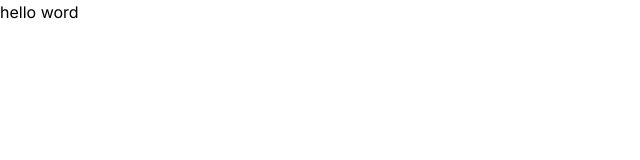
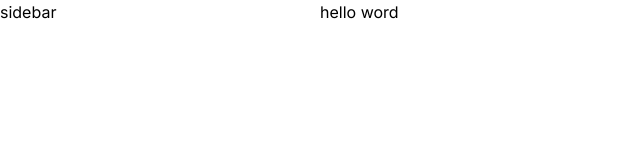
Before and after one commit to carlosrobertodevops/tailwind-next, a Next.js app: page / in a window 1280 px wide. Shown: the top 160 px of the page, without its empty margins (0-640 px from the left). Built offline with nearby package versions, Linux system fonts and the light colour scheme.

Commit message:
Estrutura do Layout

```diff
--- a/src/app/layout.tsx
+++ b/src/app/layout.tsx
@@ -11,18 +11,16 @@ export const metadata: Metadata = {
 
 export default function RootLayout({
   children,
-}: Readonly<{
+}: {
   children: React.ReactNode
-}>) {
+}) {
   return (
     <html lang="en">
       <body className={inter.className}>
-        <div className="min-h-screen">
-          <aside></aside>
-          <main>
-            {children}
-          </main>
-          </div>
+        <div className="grid min-h-screen grid-cols-app">
+          <aside>sidebar</aside>
+          <main>{children}</main>
+        </div>
       </body>
     </html>
   )
--- a/tailwind.config.js
+++ b/tailwind.config.js
@@ -1,20 +1,20 @@
-/** @type {import('tailwindcss').Config}*/
+/** @type {import('tailwindcss').Config} */
 
 module.exports = {
-  content: [
-    "./src//**/*.tsx",
-  ],
-  exports: {darkMode: 'selector'},
+  content: ['./src/**/*.tsx'],
   theme: {
     extend: {
+      gridTemplateColumns: {
+        app: 'minmax(18rem, 20rem) 1fr',
+      },
+
       maxWidth: {
-        app: '700px%'
+        app: '700px',
       },
 
       colors: {
-        diego: '#3333'
-      }
-
+        diego: '#333',
+      },
     },
   },
   plugins: [],
```
